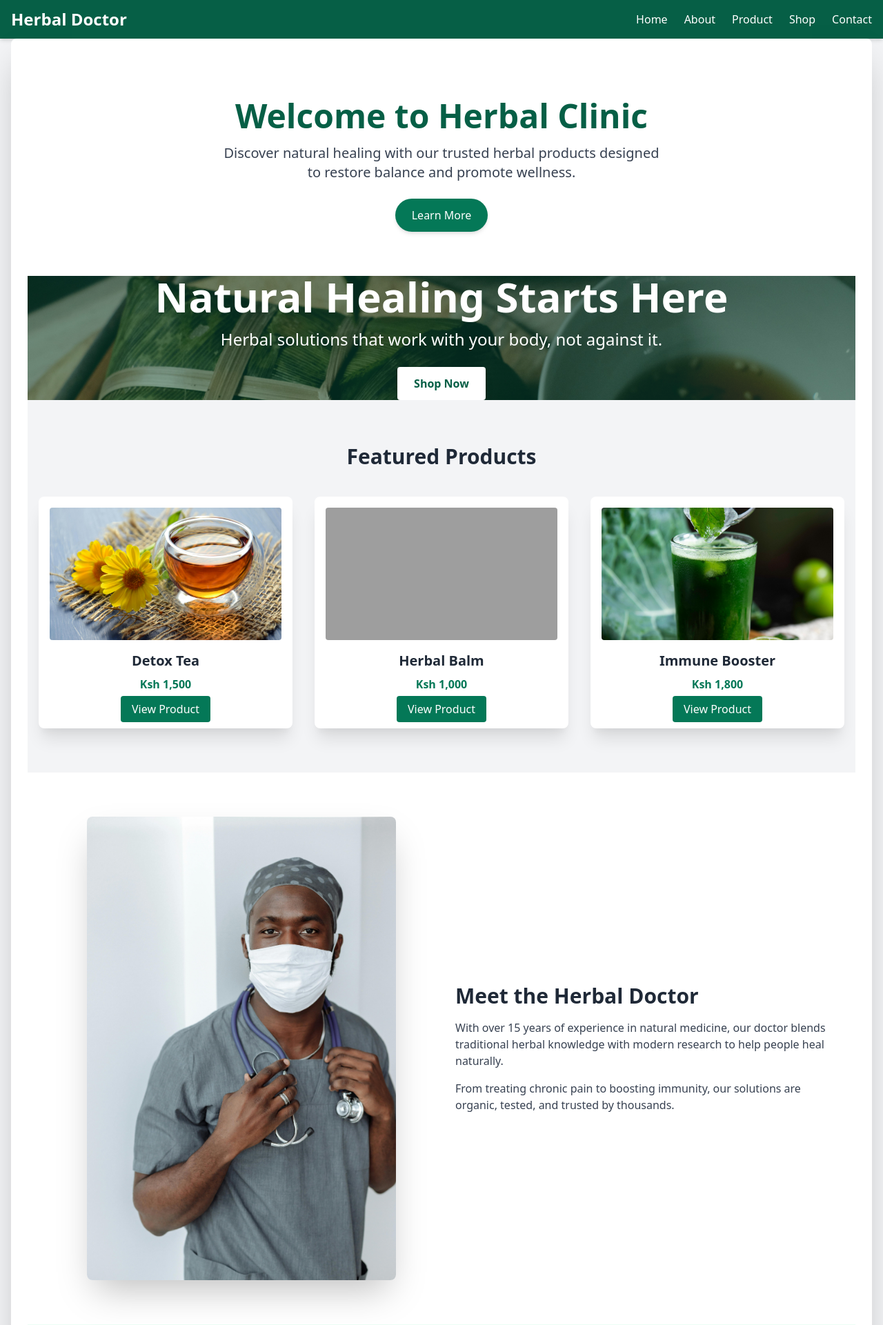
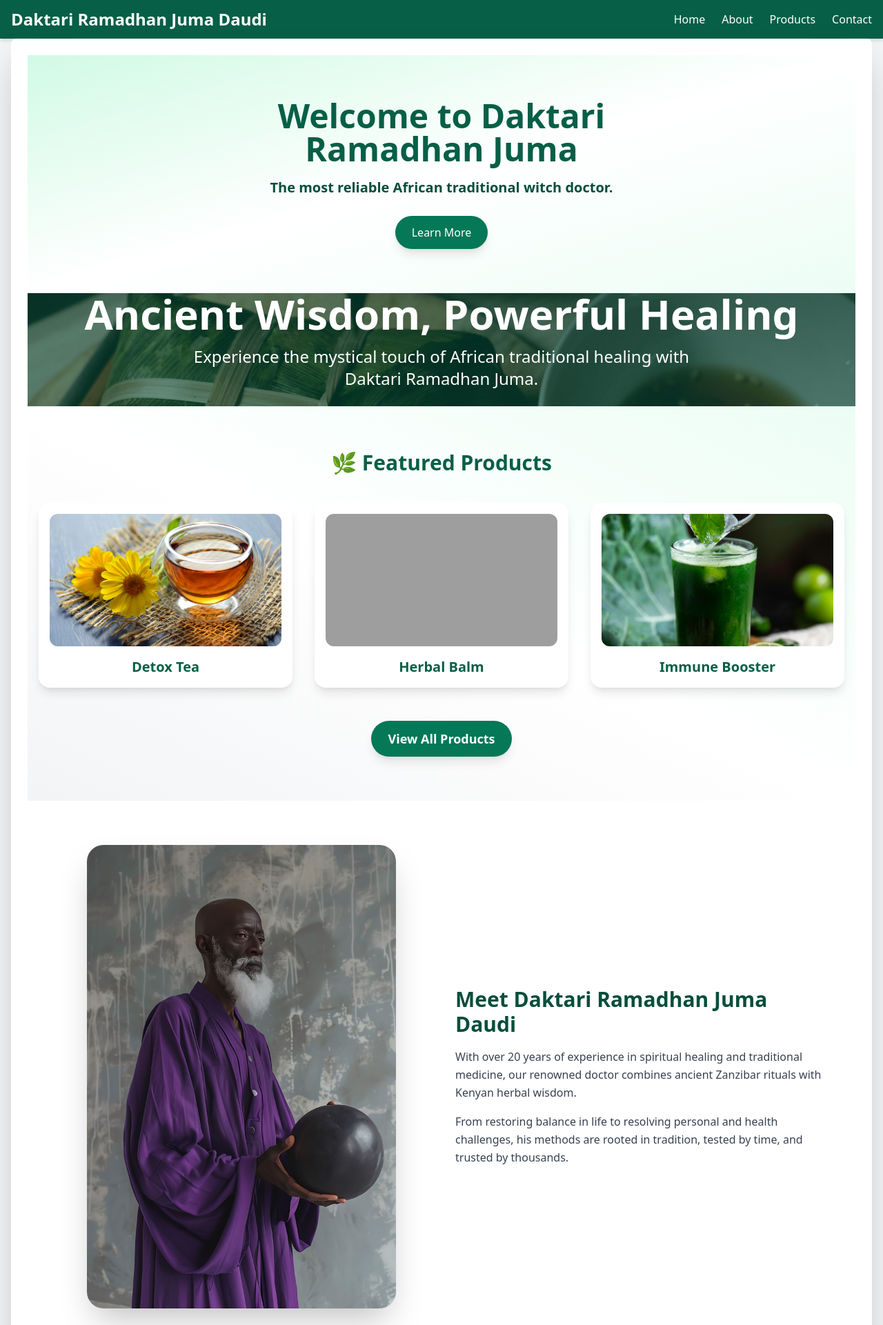
Before and after one commit to ateyasam85/medi, a PHP site: page / in a window 1280 px wide. Shown: the top 1921 px of the page at 69% size. Run offline with PHP 8.4, Linux system fonts and the light colour scheme; some libraries are stand-ins or nearby versions; grey boxes are pictures that could not be loaded.

Commit message:
updating it

```diff
--- a/includes/footer.php
+++ b/includes/footer.php
@@ -2,7 +2,7 @@
 </div> <!-- end of md:ml-64 wrapper -->
 
 <footer class="bg-green-900 text-white p-4 text-center">
-  &copy; <?= date('Y') ?> Herbal Doctor. All rights reserved.
+  &copy; <?= date('Y') ?> @eyasam. All rights reserved.
 </footer>
 
 <!-- Scripts -->
--- a/includes/header.php
+++ b/includes/header.php
@@ -10,6 +10,31 @@
   <script src="assets/js/scroll-animate.js"></script>
 
   <link rel="stylesheet" href="assets/css/style.css">
+  <link rel="stylesheet" href="assets/css/style.css">
+  <link rel="stylesheet" href="assets/css/custom.css">
+
+  <style>
+  .animate-fade-in-up {
+    animation: fadeInUp 1s ease-out forwards;
+  }
+  @keyframes fadeInUp {
+    0% {
+      opacity: 0;
+      transform: translateY(40px);
+    }
+    100% {
+      opacity: 1;
+      transform: translateY(0);
+    }
+  }
+  .card-3d {
+    transition: transform 0.4s, box-shadow 0.4s;
+  }
+  .card-3d:hover {
+    transform: translateY(-8px) scale(1.02);
+    box-shadow: 0 20px 40px rgba(0, 128, 0, 0.3);
+  }
+</style>
 </head>
 <body class="bg-gray-100 text-gray-800 m-0 p-0">
 
--- a/includes/navbar.php
+++ b/includes/navbar.php
@@ -1,12 +1,12 @@
 <nav class="bg-green-800 text-white px-4 py-3 flex justify-between items-center shadow-md">
-  <div class="text-2xl font-bold">Herbal Doctor</div>
+  <div class="text-2xl font-bold">Daktari Ramadhan Juma Daudi</div>
 
   <!-- Desktop menu -->
   <ul class="hidden md:flex space-x-6">
     <li><a href="index.php?page=home" class="hover:text-green-300">Home</a></li>
     <li><a href="index.php?page=about" class="hover:text-green-300">About</a></li>
-    <li><a href="index.php?page=product" class="hover:text-green-300">Product</a></li>
-    <li><a href="index.php?page=shop" class="hover:text-green-300">Shop</a></li>
+    <li><a href="index.php?page=product" class="hover:text-green-300">Products</a></li>
+    <!-- <li><a href="index.php?page=shop" class="hover:text-green-300">Shop</a></li> -->
     <li><a href="index.php?page=contact" class="hover:text-green-300">Contact</a></li>
   </ul>
 
--- a/includes/sidebar.php
+++ b/includes/sidebar.php
@@ -5,7 +5,7 @@
     <ul class="space-y-4">
       <li><a href="index.php?page=home" class="block hover:text-green-300">Home</a></li>
       <li><a href="index.php?page=about" class="block hover:text-green-300">About</a></li>
-      <li><a href="index.php?page=shop" class="block hover:text-green-300">Shop</a></li>
+      <li><a href="index.php?page=product" class="hover:text-green-300">Products</a></li>
       <li><a href="index.php?page=contact" class="block hover:text-green-300">Contact</a></li>
       <li><button id="close-menu" class="text-red-300">Close</button></li>
     </ul>
--- a/index.php
+++ b/index.php
@@ -1,15 +1,18 @@
 <?php
 $page = $_GET['page'] ?? 'home';
-$allowed_pages = ['home', 'shop', 'about', 'contact', 'product'];
+$allowed_pages = ['home', 'shop', 'about', 'contact', 'product', 'product_profile'];
+
+
 
 include('includes/navbar.php');
 include('includes/sidebar.php');
-include 'includes/header.php';
+include('includes/header.php');
 
 if (in_array($page, $allowed_pages)) {
-  include "pages/$page.php";
+    include "pages/{$page}.php";
 } else {
-  echo "<h2>Page not found</h2>";
+    echo "<h2>Page not found</h2>";
 }
 
-include 'includes/footer.php';
+include('includes/footer.php');
+?>
--- a/pages/home.php
+++ b/pages/home.php
@@ -1,76 +1,71 @@
-<section class="text-center py-16 bg-white animate-fade-in-up opacity-0 transition-opacity duration-1000" id="welcome-section">
+<!-- WELCOME SECTION -->
+<section class="text-center py-16 bg-gradient-to-br from-green-100 via-white to-green-50 animate-fade-in-up opacity-0 transition-opacity duration-1000" id="welcome-section">
   <div class="max-w-2xl mx-auto px-4">
-    <h2 class="text-4xl md:text-5xl font-bold text-green-800 mb-4">Welcome to Herbal Clinic</h2>
-    <p class="text-lg md:text-xl text-gray-700 mb-6 leading-relaxed">
-      Discover natural healing with our trusted herbal products designed to restore balance and promote wellness.
+    <h2 class="text-5xl font-extrabold text-green-800 drop-shadow-md mb-4">Welcome to Daktari Ramadhan Juma</h2>
+    <p class="text-xl text-gray-700 mb-6 leading-relaxed font-medium">
+      <b class="text-green-900">The most reliable African traditional witch doctor.</b>
     </p>
-    <a href="index.php?page=about" class="inline-block bg-green-700 text-white px-6 py-3 rounded-full shadow-md hover:bg-green-600 transition duration-300">
+    <a href="index.php?page=about" class="inline-block bg-green-700 text-white px-6 py-3 rounded-full shadow-lg hover:bg-green-600 transition duration-300 transform hover:scale-105">
       Learn More
     </a>
   </div>
 </section>
 
-
-<!-- HERO SECTION WITH SLIDER -->
+<!-- HERO SECTION -->
 <section class="relative h-[80vh] w-full overflow-hidden text-white">
-  <!-- Slider Container -->
   <div id="hero-slider" class="absolute inset-0 w-full h-full z-0">
     <div class="slide bg-cover bg-center w-full h-full absolute transition-opacity duration-1000 opacity-100" style="background-image: url('assets/images/hero-herbal.jpg');"></div>
     <div class="slide bg-cover bg-center w-full h-full absolute transition-opacity duration-1000 opacity-0" style="background-image: url('assets/images/hero-herbal2.jpg');"></div>
     <div class="slide bg-cover bg-center w-full h-full absolute transition-opacity duration-1000 opacity-0" style="background-image: url('assets/images/hero-herbal3.jpg');"></div>
     <div class="slide bg-cover bg-center w-full h-full absolute transition-opacity duration-1000 opacity-0" style="background-image: url('assets/images/hero-herbal4.jpg');"></div>
+  </div>
+  <div class="absolute inset-0 bg-green-900 bg-opacity-60 z-10"></div>
+  <div class="relative z-20 flex flex-col items-center justify-center h-full text-center px-4">
+    <h1 class="text-4xl md:text-6xl font-extrabold text-white drop-shadow-lg mb-4">Ancient Wisdom, Powerful Healing</h1>
+    <p class="text-xl md:text-2xl mb-6 max-w-3xl">
+      Experience the mystical touch of African traditional healing with Daktari Ramadhan Juma.
+    </p>
+  </div>
+</section>
 
+<!-- FEATURED PRODUCTS -->
+<section class="py-16 bg-gradient-to-tr from-gray-100 via-white to-green-50">
+  <h2 class="text-3xl font-bold text-center mb-10 text-green-800 drop-shadow-md">🌿 Featured Products</h2>
+  <div class="grid grid-cols-1 md:grid-cols-2 lg:grid-cols-3 gap-8 px-4 max-w-7xl mx-auto">
+    <?php
+    $products = [
+      ['name' => 'Detox Tea', 'image' => 'assets/images/tea.jpg'],
+      ['name' => 'Herbal Balm', 'image' => 'assets/images/balm.jpg'],
+      ['name' => 'Immune Booster', 'image' => 'assets/images/booster.jpg'],
+    ];
+    foreach ($products as $product):
+    ?>
+    <div class="bg-white rounded-2xl shadow-lg p-4 text-center card-3d">
+      <img src="<?= $product['image'] ?>" alt="<?= htmlspecialchars($product['name']) ?>" class="w-full max-h-48 object-cover object-center rounded-xl mb-4 mx-auto">
+      <h3 class="text-xl font-semibold text-green-800"><?= htmlspecialchars($product['name']) ?></h3>
+    </div>
+    <?php endforeach; ?>
   </div>
-
-  <!-- Overlay -->
-  <div class="absolute inset-0 bg-green-900 bg-opacity-50 z-10"></div>
-
-  <!-- Content -->
-  <div class="relative z-20 flex flex-col items-center justify-center h-full text-center px-4">
-    <h1 class="text-4xl md:text-6xl font-bold mb-4">Natural Healing Starts Here</h1>
-    <p class="text-xl md:text-2xl mb-6">Herbal solutions that work with your body, not against it.</p>
-    <a href="index.php?page=shop" class="bg-white text-green-800 px-6 py-3 rounded shadow-lg hover:bg-green-100 font-semibold transition duration-300 ease-in-out">
-      Shop Now
+  <div class="text-center mt-12">
+    <a href="index.php?page=product" class="inline-block bg-green-700 text-white px-6 py-3 rounded-full text-lg font-semibold hover:bg-green-600 shadow-lg transition duration-300 transform hover:scale-105">
+      View All Products
     </a>
   </div>
 </section>
 
-
-<!-- FEATURED PRODUCTS -->
-<section class="py-16 bg-gray-100">
-  <h2 class="text-3xl font-bold text-center mb-10">Featured Products</h2>
-  <div class="grid grid-cols-1 md:grid-cols-2 lg:grid-cols-3 gap-8 px-4 max-w-7xl mx-auto">
-    <?php
-    $products = [
-      ['name' => 'Detox Tea', 'image' => 'assets/images/tea.jpg', 'price' => 1500],
-      ['name' => 'Herbal Balm', 'image' => 'assets/images/balm.jpg', 'price' => 1000],
-      ['name' => 'Immune Booster', 'image' => 'assets/images/booster.jpg', 'price' => 1800],
-    ];
-    foreach ($products as $product):
-    ?>
-    <div class="bg-white rounded-lg shadow-xl p-4 hover:shadow-2xl transition duration-300 ease-in-out text-center">
-      <img src="<?= $product['image'] ?>" alt="<?= $product['name'] ?>" class="w-full max-h-48 object-cover object-center rounded mb-4 mx-auto">
-      <h3 class="text-xl font-semibold mb-2"><?= $product['name'] ?></h3>
-      <p class="text-green-700 font-bold mb-3">Ksh <?= number_format($product['price']) ?></p>
-      <a href="index.php?page=product&id=<?= urlencode($product['name']) ?>" class="bg-green-700 text-white px-4 py-2 rounded hover:bg-green-600 transition duration-300 ease-in-out">View Product</a>
-    </div>
-    <?php endforeach; ?>
-  </div>
-</section>
-
-<!-- ABOUT HERBAL DOCTOR -->
+<!-- ABOUT SECTION -->
 <section class="py-16 bg-white">
   <div class="max-w-6xl mx-auto px-4 flex flex-col md:flex-row items-center gap-10">
     <div class="md:w-1/2 flex justify-center">
-      <img src="assets/images/doctor.jpg" alt="Herbal Doctor" class="rounded-lg shadow-2xl w-full max-w-md object-cover mx-auto md:mx-0">
+      <img src="assets/images/doctor.jpg" alt="Herbal Doctor" class="rounded-3xl shadow-2xl w-full max-w-md object-cover mx-auto md:mx-0">
     </div>
     <div class="md:w-1/2 text-center md:text-left">
-      <h2 class="text-3xl font-bold mb-4">Meet the Herbal Doctor</h2>
-      <p class="text-gray-700 mb-4">
-        With over 15 years of experience in natural medicine, our doctor blends traditional herbal knowledge with modern research to help people heal naturally.
+      <h2 class="text-3xl font-bold mb-4 text-green-900">Meet Daktari Ramadhan Juma Daudi</h2>
+      <p class="text-gray-700 mb-4 leading-relaxed">
+        With over 20 years of experience in spiritual healing and traditional medicine, our renowned doctor combines ancient Zanzibar rituals with Kenyan herbal wisdom.
       </p>
-      <p class="text-gray-700">
-        From treating chronic pain to boosting immunity, our solutions are organic, tested, and trusted by thousands.
+      <p class="text-gray-700 leading-relaxed">
+        From restoring balance in life to resolving personal and health challenges, his methods are rooted in tradition, tested by time, and trusted by thousands.
       </p>
     </div>
   </div>
@@ -78,29 +73,29 @@
 
 <!-- TESTIMONIALS -->
 <section class="bg-green-50 py-16">
-  <h2 class="text-3xl font-bold text-center mb-10">What Our Clients Say</h2>
+  <h2 class="text-3xl font-bold text-center mb-10 text-green-800">What Our Clients Say</h2>
   <div class="max-w-6xl mx-auto px-4 grid md:grid-cols-3 gap-8">
-    <div class="bg-white p-6 rounded-lg shadow-xl text-center">
-      <p class="italic mb-4">"The detox tea helped me sleep better and feel energized. I love it!"</p>
-      <h4 class="font-semibold">– Lydia, Nairobi</h4>
+    <div class="bg-white p-6 rounded-xl shadow-lg text-center card-3d">
+      <p class="italic text-gray-700 mb-4">"Daktari Ramadhan Juma's spiritual guidance helped me overcome personal obstacles."</p>
+      <h4 class="font-semibold text-green-700">– Amina, Nairobi</h4>
     </div>
-    <div class="bg-white p-6 rounded-lg shadow-xl text-center">
-      <p class="italic mb-4">"Herbal balm cured my joint pain in weeks. Amazing product!"</p>
-      <h4 class="font-semibold">– Peter, Kisumu</h4>
+    <div class="bg-white p-6 rounded-xl shadow-lg text-center card-3d">
+      <p class="italic text-gray-700 mb-4">"His herbal remedies worked wonders for my chronic pain."</p>
+      <h4 class="font-semibold text-green-700">– Joseph, Kisumu</h4>
     </div>
-    <div class="bg-white p-6 rounded-lg shadow-xl text-center">
-      <p class="italic mb-4">"Highly recommend the immune booster. Haven’t had a cold in months."</p>
-      <h4 class="font-semibold">– Brenda, Mombasa</h4>
+    <div class="bg-white p-6 rounded-xl shadow-lg text-center card-3d">
+      <p class="italic text-gray-700 mb-4">"The traditional healing methods completely transformed my life."</p>
+      <h4 class="font-semibold text-green-700">– Nzalio, Zanzibar</h4>
     </div>
   </div>
 </section>
 
 <!-- NEWSLETTER -->
 <section class="py-16 bg-green-700 text-white text-center">
-  <h2 class="text-3xl font-bold mb-4">Stay Updated</h2>
-  <p class="mb-6">Get herbal health tips, special offers & new product updates in your inbox.</p>
+  <h2 class="text-3xl font-bold mb-4">Stay Connected with Daktari Ramadhan Juma</h2>
+  <p class="mb-6">Receive exclusive insights on African traditional healing, spiritual guidance, and herbal remedies directly in your inbox.</p>
   <form action="#" method="post" class="max-w-md mx-auto flex flex-col sm:flex-row gap-4">
-    <input type="email" name="email" placeholder="Enter your email" required class="w-full p-3 rounded text-gray-900">
-    <button type="submit" class="bg-white text-green-700 px-6 py-3 rounded hover:bg-gray-200 font-semibold transition duration-300 ease-in-out">Subscribe</button>
+    <input type="email" name="email" placeholder="Enter your email" required class="w-full p-3 rounded text-gray-900 shadow-inner">
+    <button type="submit" class="bg-white text-green-700 px-6 py-3 rounded shadow hover:bg-gray-200 font-semibold transition duration-300 transform hover:scale-105">Subscribe</button>
   </form>
 </section>
```
Also changed, not shown: assets/css/animations.css (added, +76 -0 lines), package.json (added, +26 -0 lines), pages/product.php (+87 -0 lines), pages/product_profile.php (added, +53 -0 lines), assets/css/custom.css (added), assets/images/doctor.jpg, package-lock.json (added), postcss.config.js (added).
